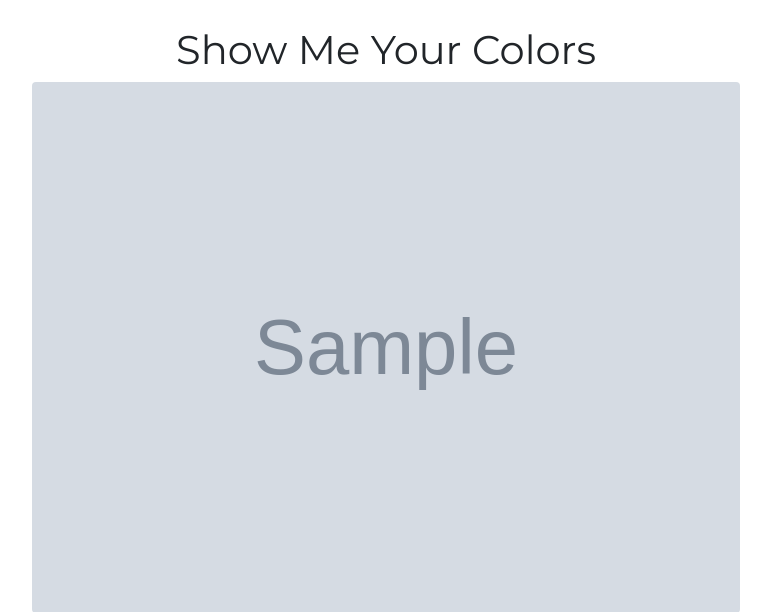
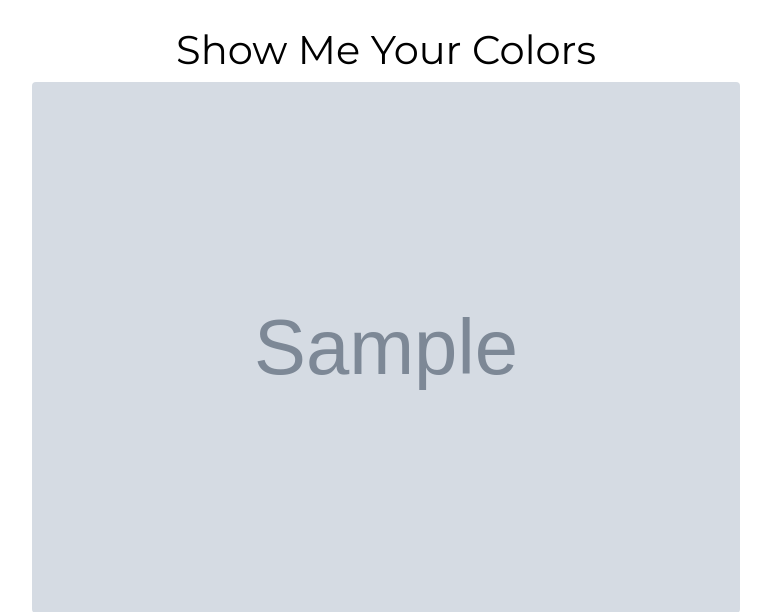
Before and after one commit to letwoon/day-91-palette-generator, a Flask app: template templates/get_colors.html in a window 1280 px wide. Shown: the top 612 px of the page, without its empty margins (254-1025 px from the left). Run offline with Flask 2, Linux system fonts and the light colour scheme; the template is opened without the code that fills it: most values are stand-ins (such as "Sample title", 1, 10 or a date in 2020); grey boxes marked "Sample" are stand-in pictures.

Commit message:
Update: 1.title for link to homepage 2.remove button border

```diff
--- a/templates/get_colors.html
+++ b/templates/get_colors.html
@@ -11,12 +11,12 @@
 </head>
 <body>
     <div class="container">
-        <h1>Show Me Your Colors</h1>
+        <h1><a href="{{ url_for('home') }}" style="text-decoration: none; color:#000000">Show Me Your Colors</a></h1>
         <img src="{{ image }}" class="main_image figure-img img-fluid rounded" alt="image">
     </div>
     <div class="container">
         {% for color in palette %}
-        <button style="background-color:{{ color }}"
+        <button style="background-color:{{ color }};border:none;"
                     type="button"
                     class="btn btn-primary"
                     onclick="alert('CODE IS {{ color }}')"
```
